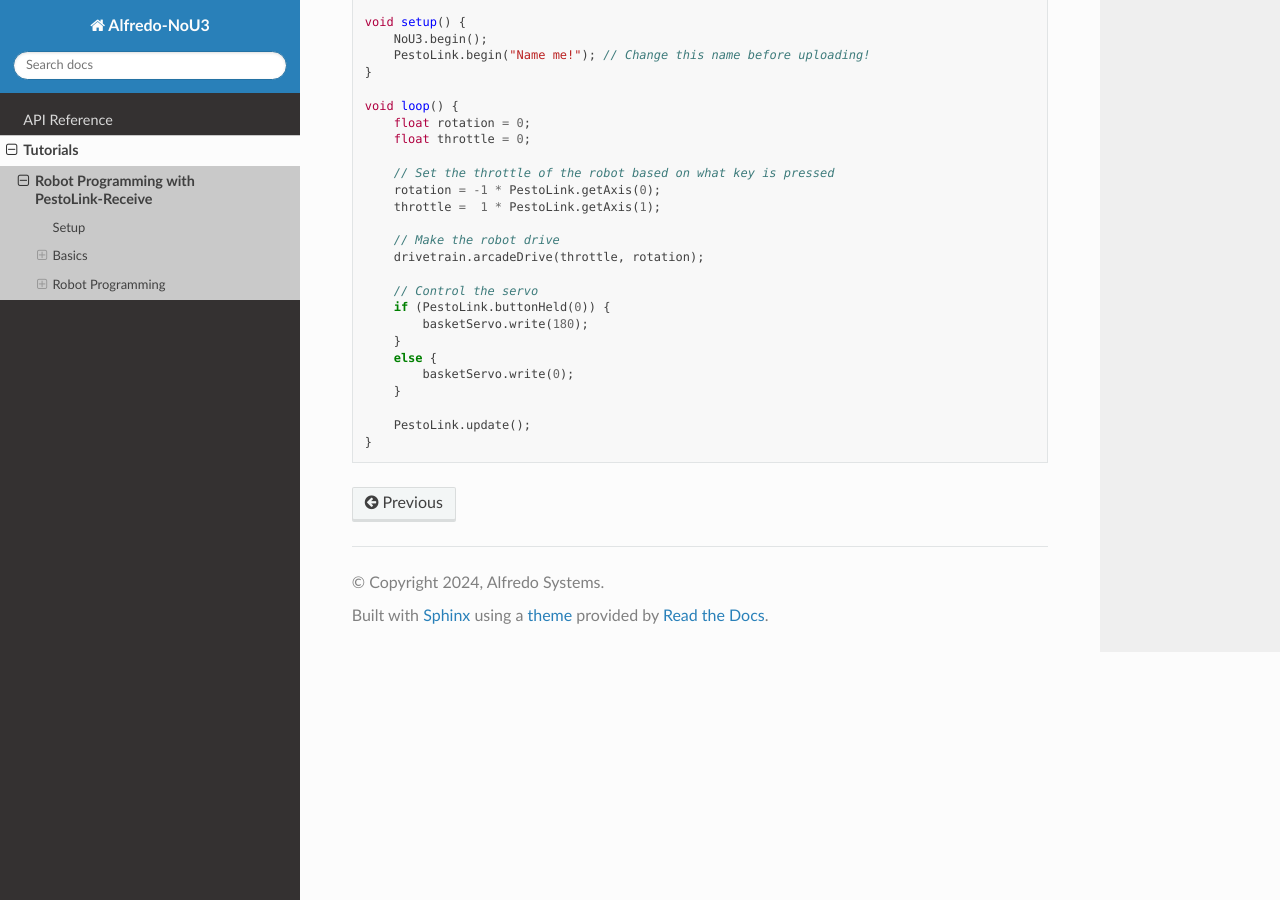
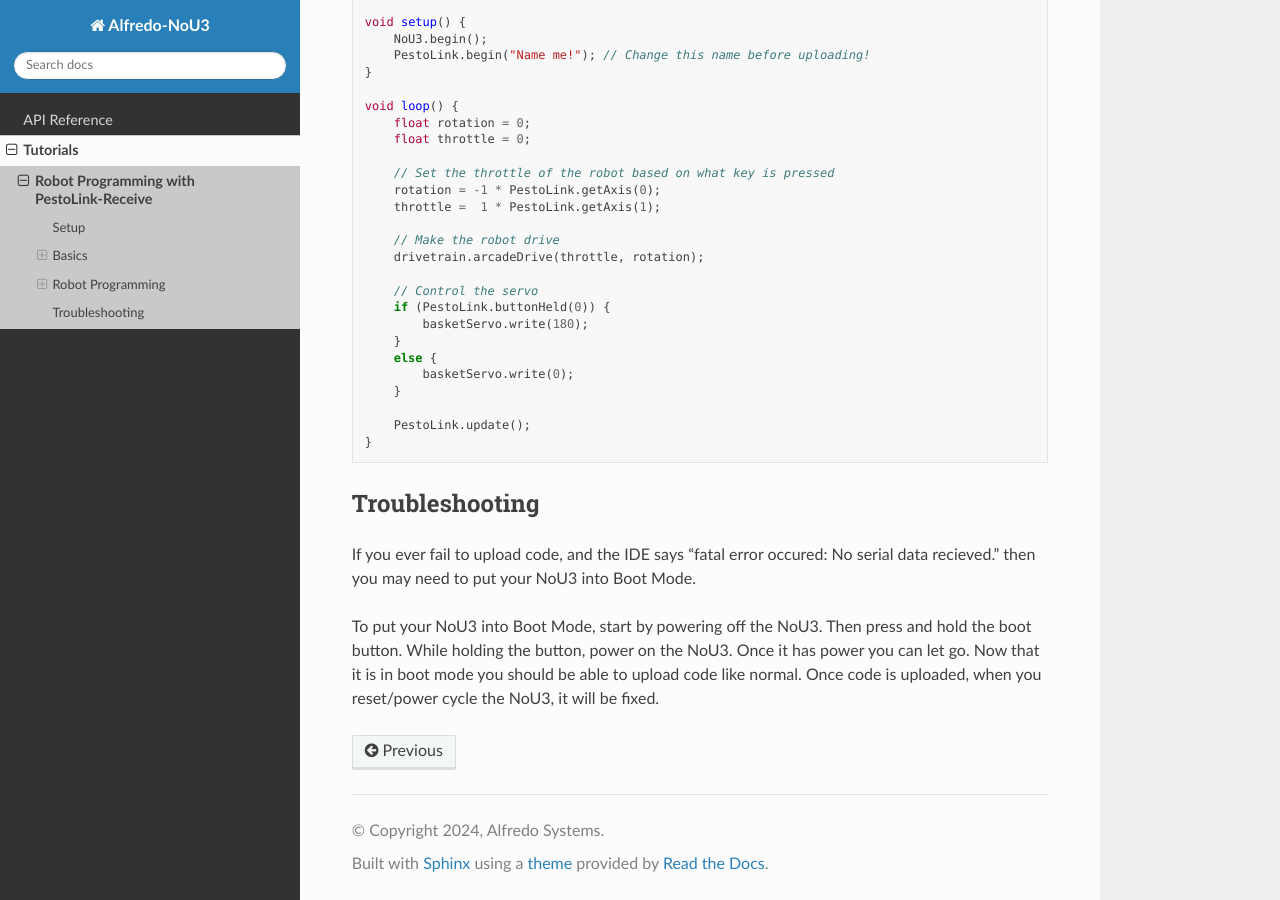
Before and after one commit to SarangaR/Alfredo-NoU3, a Sphinx documentation site: the page built from docs/source/robot_programming_tutorial_Pesto_Link.rst, in a window 1280 px wide and 900 px high, scrolled down 6763 px. Built offline with Sphinx 7.4.7 and the Read the Docs theme 3.1.0, drawn with Linux system fonts in a browser that asks for light colours.

Commit message:
Update robot_programming_tutorial_Pesto_Link.rst

```diff
--- a/docs/source/robot_programming_tutorial_Pesto_Link.rst
+++ b/docs/source/robot_programming_tutorial_Pesto_Link.rst
@@ -282,5 +282,12 @@ Our completed sketch will now let us drive the robot. Upload it to the NoU3, pow
         PestoLink.update();
     }
 
+Troubleshooting
+-----------------
+
+If you ever fail to upload code, and the IDE says "fatal error occured: No serial data recieved." then you may need to put your NoU3 into Boot Mode.
+
+To put your NoU3 into Boot Mode, start by powering off the NoU3. Then press and hold the boot button. While holding the button, power on the NoU3. Once it has power you can let go. Now that it is in boot mode you should be able to upload code like normal. Once code is uploaded, when you reset/power cycle the NoU3, it will be fixed.
+
 .. _Alfredo-NoU3: https://github.com/AlfredoSystems/Alfredo-NoU3/
 .. _PestoLink-Receive: https://github.com/AlfredoSystems/PestoLink-Receive/
```
